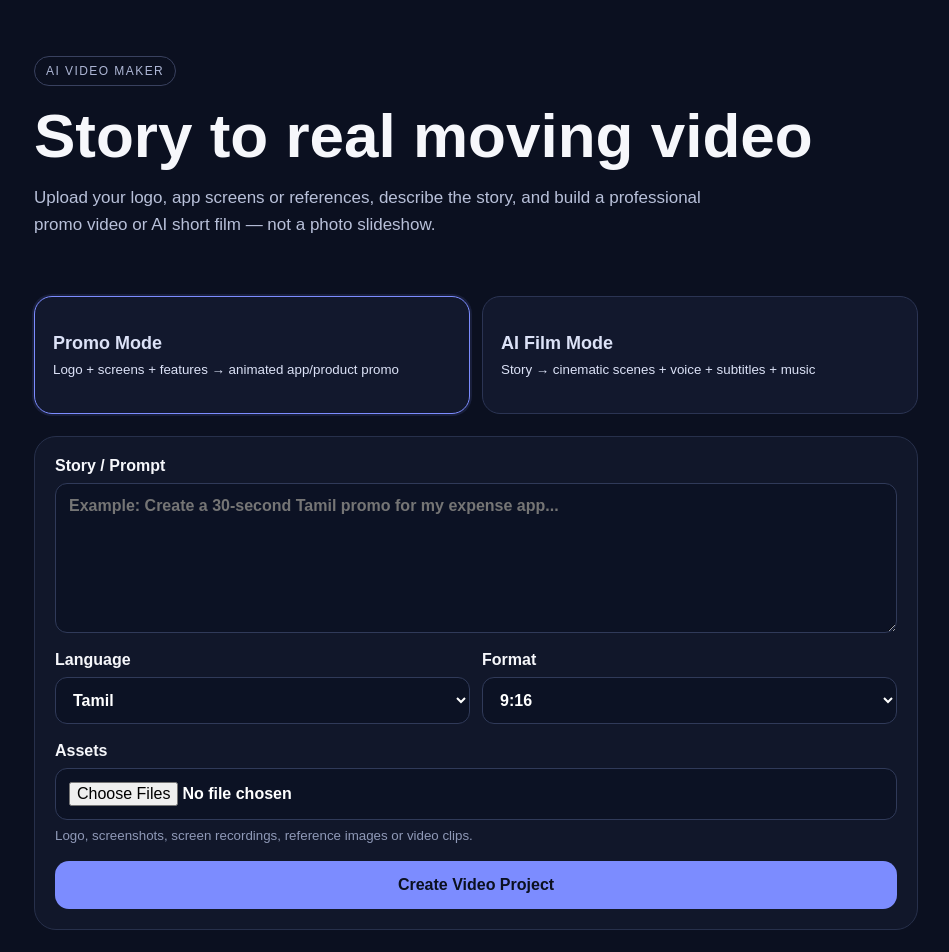
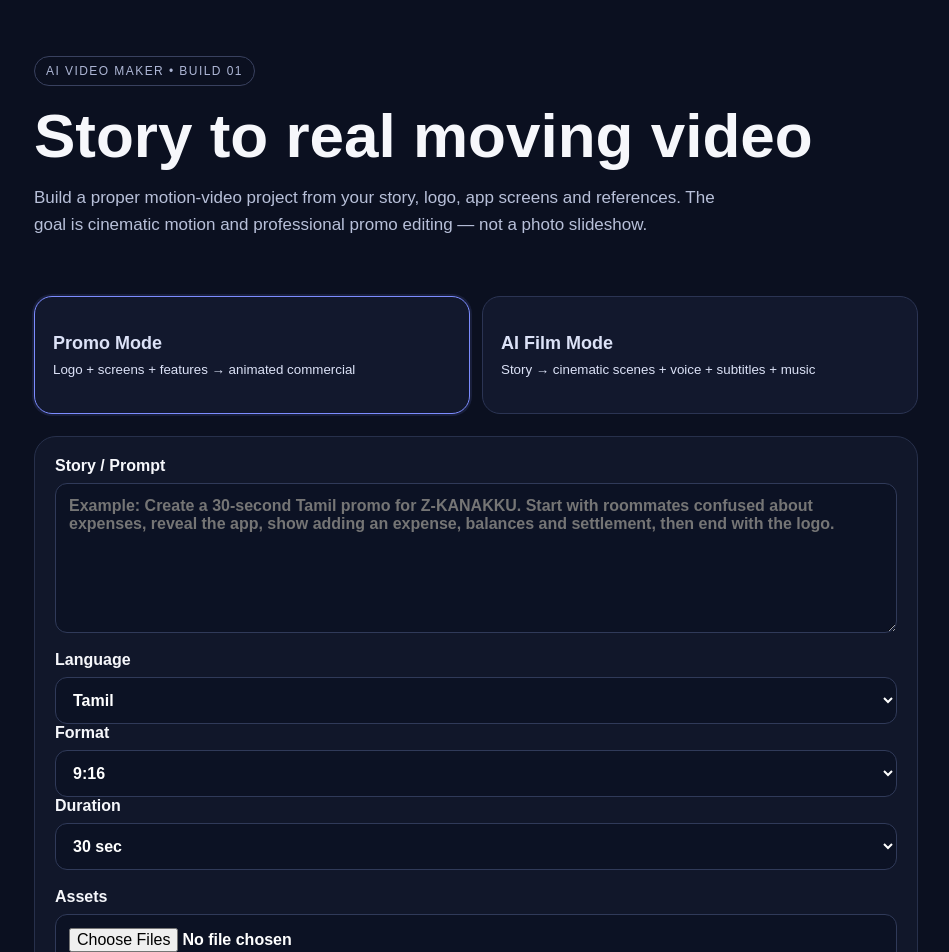
Before and after one commit to dkdilip3384-stack/ai-video-maker, a Next.js app: page / in a window 1280 px wide. Shown: the top 952 px of the page, without its empty margins (164-1113 px from the left). Built offline with nearby package versions, Linux system fonts and the light colour scheme.

Commit message:
Make storyboard builder functional

```diff
--- a/app/page.tsx
+++ b/app/page.tsx
@@ -1,25 +1,63 @@
 'use client';
 
-import { useState } from 'react';
+import { ChangeEvent, useMemo, useState } from 'react';
+import { buildStoryboard, StoryboardProject, VideoMode } from '../lib/storyboard';
 
 export default function HomePage() {
-  const [mode, setMode] = useState<'promo' | 'film'>('promo');
+  const [mode, setMode] = useState<VideoMode>('promo');
+  const [prompt, setPrompt] = useState('');
+  const [language, setLanguage] = useState('ta');
+  const [format, setFormat] = useState('9:16');
+  const [duration, setDuration] = useState(30);
+  const [assets, setAssets] = useState<File[]>([]);
+  const [project, setProject] = useState<StoryboardProject | null>(null);
+
+  const assetSummary = useMemo(() => {
+    if (!assets.length) return 'No assets added yet';
+    return `${assets.length} file${assets.length > 1 ? 's' : ''} ready`;
+  }, [assets]);
+
+  function handleFiles(event: ChangeEvent<HTMLInputElement>) {
+    setAssets(Array.from(event.target.files || []));
+  }
+
+  function generateProject() {
+    const result = buildStoryboard({ prompt, mode, language, format, duration });
+    setProject(result);
+    setTimeout(() => document.getElementById('storyboard')?.scrollIntoView({ behavior: 'smooth' }), 50);
+  }
+
+  function downloadProject() {
+    if (!project) return;
+    const payload = {
+      ...project,
+      assets: assets.map((file) => ({ name: file.name, type: file.type, size: file.size })),
+      createdAt: new Date().toISOString(),
+    };
+    const blob = new Blob([JSON.stringify(payload, null, 2)], { type: 'application/json' });
+    const url = URL.createObjectURL(blob);
+    const anchor = document.createElement('a');
+    anchor.href = url;
+    anchor.download = 'ai-video-project.json';
+    anchor.click();
+    URL.revokeObjectURL(url);
+  }
 
   return (
     <main className="shell">
       <section className="hero">
-        <div className="badge">AI VIDEO MAKER</div>
+        <div className="badge">AI VIDEO MAKER • BUILD 01</div>
         <h1>Story to real moving video</h1>
         <p>
-          Upload your logo, app screens or references, describe the story, and build a
-          professional promo video or AI short film — not a photo slideshow.
+          Build a proper motion-video project from your story, logo, app screens and references.
+          The goal is cinematic motion and professional promo editing — not a photo slideshow.
         </p>
       </section>
 
       <section className="modeGrid">
         <button className={mode === 'promo' ? 'mode active' : 'mode'} onClick={() => setMode('promo')}>
           <span className="modeTitle">Promo Mode</span>
-          <span>Logo + screens + features → animated app/product promo</span>
+          <span>Logo + screens + features → animated commercial</span>
         </button>
         <button className={mode === 'film' ? 'mode active' : 'mode'} onClick={() => setMode('film')}>
           <span className="modeTitle">AI Film Mode</span>
@@ -30,13 +68,21 @@ export default function HomePage() {
       <section className="panel">
         <label>
           Story / Prompt
-          <textarea placeholder={mode === 'promo' ? 'Example: Create a 30-second Tamil promo for my expense app...' : 'Example: A delivery rider finishes a long day and reaches home...'} />
+          <textarea
+            value={prompt}
+            onChange={(e) => setPrompt(e.target.value)}
+            placeholder={
+              mode === 'promo'
+                ? 'Example: Create a 30-second Tamil promo for Z-KANAKKU. Start with roommates confused about expenses, reveal the app, show adding an expense, balances and settlement, then end with the logo.'
+                : 'Example: A delivery rider finishes a long rainy day. He reaches home tired, sees his mother waiting, and gives her the medicine he bought on the way.'
+            }
+          />
         </label>
 
-        <div className="twoCol">
+        <div className="threeCol">
           <label>
             Language
-            <select defaultValue="ta">
+            <select value={language} onChange={(e) => setLanguage(e.target.value)}>
               <option value="ta">Tamil</option>
               <option value="en">English</option>
               <option value="mix">Tamil + English</option>
@@ -44,34 +90,94 @@ export default function HomePage() {
           </label>
           <label>
             Format
-            <select defaultValue="9:16">
+            <select value={format} onChange={(e) => setFormat(e.target.value)}>
               <option>9:16</option>
               <option>16:9</option>
               <option>1:1</option>
+            </select>
+          </label>
+          <label>
+            Duration
+            <select value={duration} onChange={(e) => setDuration(Number(e.target.value))}>
+              <option value={15}>15 sec</option>
+              <option value={30}>30 sec</option>
+              <option value={45}>45 sec</option>
+              <option value={60}>60 sec</option>
             </select>
           </label>
         </div>
 
         <label>
           Assets
-          <input type="file" multiple accept="image/*,video/*" />
-          <small>Logo, screenshots, screen recordings, reference images or video clips.</small>
+          <input type="file" multiple accept="image/*,video/*" onChange={handleFiles} />
+          <small>{assetSummary}. Add logo, screenshots, screen recordings, character references or source clips.</small>
         </label>
 
-        <button className="primary" type="button">Create Video Project</button>
+        {assets.length > 0 && (
+          <div className="assetList">
+            {assets.map((file) => (
+              <div className="assetChip" key={`${file.name}-${file.size}`}>
+                <span>{file.type.startsWith('video/') ? 'VIDEO' : 'IMAGE'}</span>
+                {file.name}
+              </div>
+            ))}
+          </div>
+        )}
+
+        <button className="primary" type="button" onClick={generateProject}>
+          Build Scene Plan
+        </button>
       </section>
 
       <section className="flow">
         <h2>Automatic pipeline</h2>
         <div className="steps">
           {['Understand story', 'Build scenes', 'Generate motion clips', 'Add voice & subtitles', 'Render final MP4'].map((item, i) => (
-            <div className="step" key={item}>
+            <div className={`step ${i < 2 ? 'done' : ''}`} key={item}>
               <span>{i + 1}</span>
               <p>{item}</p>
             </div>
           ))}
         </div>
       </section>
+
+      {project && (
+        <section className="storyboard" id="storyboard">
+          <div className="storyHeader">
+            <div>
+              <div className="badge">SCENE ENGINE READY</div>
+              <h2>{project.title}</h2>
+              <p>{project.scenes.length} scenes • {project.totalDuration}s • {project.format}</p>
+            </div>
+            <button className="secondary" onClick={downloadProject}>Download Project JSON</button>
+          </div>
+
+          <div className="timeline">
+            {project.scenes.map((scene) => (
+              <article className="sceneCard" key={scene.id}>
+                <div className="sceneTop">
+                  <div className="sceneNumber">{scene.order}</div>
+                  <div>
+                    <h3>{scene.title}</h3>
+                    <span>{scene.duration}s</span>
+                  </div>
+                </div>
+                <div className="sceneGrid">
+                  <div><b>Visual</b><p>{scene.visualPrompt}</p></div>
+                  <div><b>Camera</b><p>{scene.camera}</p></div>
+                  <div><b>Voice</b><p>{scene.narration}</p></div>
+                  <div><b>Transition</b><p>{scene.transition}</p></div>
+                  {scene.onScreenText && <div className="wide"><b>On-screen text</b><p>{scene.onScreenText}</p></div>}
+                </div>
+              </article>
+            ))}
+          </div>
+
+          <div className="nextEngine">
+            <strong>Next engine:</strong> each scene will be sent to a motion-video backend, then voice, subtitles and music will be assembled into the final MP4.
+          </div>
+        </section>
+      )}
     </main>
   );
 }
```
